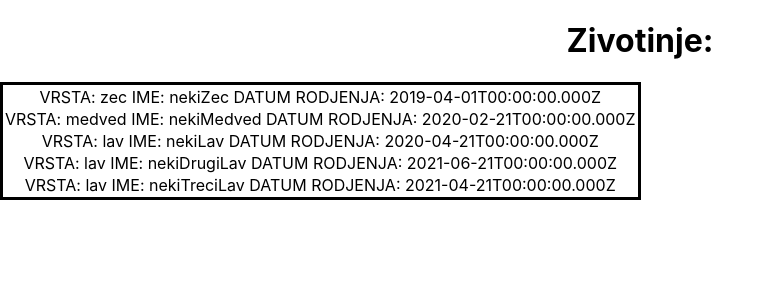
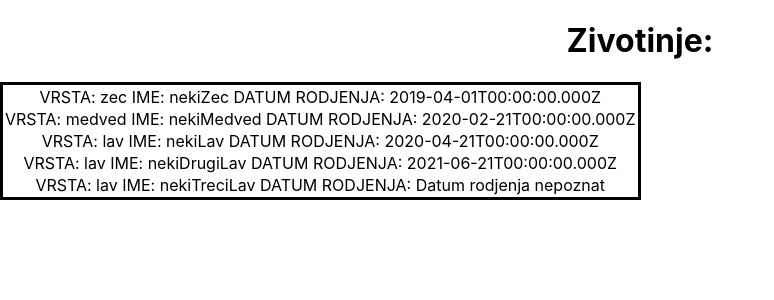
Before and after one commit to ristic21/zoo, a React (Create React App) app: page / in a window 1280 px wide. Shown: the top 300 px of the page, without its empty margins (0-774 px from the left). Built offline with nearby package versions, Linux system fonts and the light colour scheme.

Commit message:
third commit

```diff
--- a/src/components/AnimalList.js
+++ b/src/components/AnimalList.js
@@ -9,7 +9,7 @@ export class AnimalList extends Component {
         { id: 2, vrsta: 'medved', ime: "nekiMedved", datumRodjenja:new Date("2020/02/21").toISOString() },
         { id: 3, vrsta: 'lav', ime: "nekiLav", datumRodjenja:new Date("2020/04/21").toISOString() },
          { id: 4, vrsta: 'lav', ime: "nekiDrugiLav", datumRodjenja:new Date("2021/06/21").toISOString() },
-     { id: 5, vrsta: 'lav', ime: "nekiTreciLav", datumRodjenja:new Date("2021/04/21").toISOString() },
+     { id: 5, vrsta: 'lav', ime: "nekiTreciLav"},
     ]
     return(
 
@@ -19,7 +19,7 @@ export class AnimalList extends Component {
         <table className='zivotinjeTable'>
         <tbody>
 {nizZivotinja.map((zivotinja) => (
-          <tr className='zivotinjeTable' key={zivotinja.id}> <span>VRSTA: {zivotinja.vrsta} </span> <span>IME: {zivotinja.ime} </span> <span>DATUM RODJENJA: {zivotinja.datumRodjenja} </span> </tr>
+          <tr className='zivotinjeTable' key={zivotinja.id}> <span>VRSTA: {zivotinja.vrsta} </span> <span>IME: {zivotinja.ime} </span> <span>DATUM RODJENJA: {zivotinja.datumRodjenja ? zivotinja.datumRodjenja : "Datum rodjenja nepoznat"} </span> </tr>
         ))}
 </tbody>
         </table>
```
